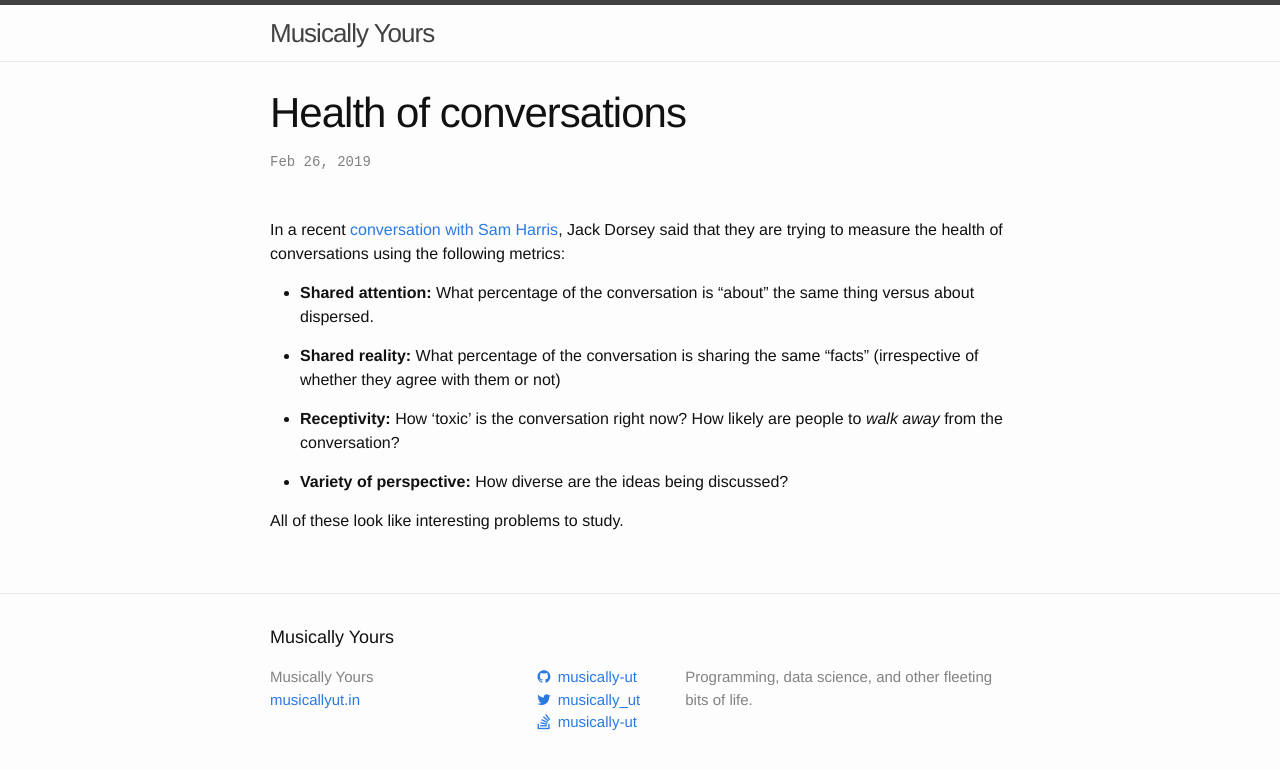
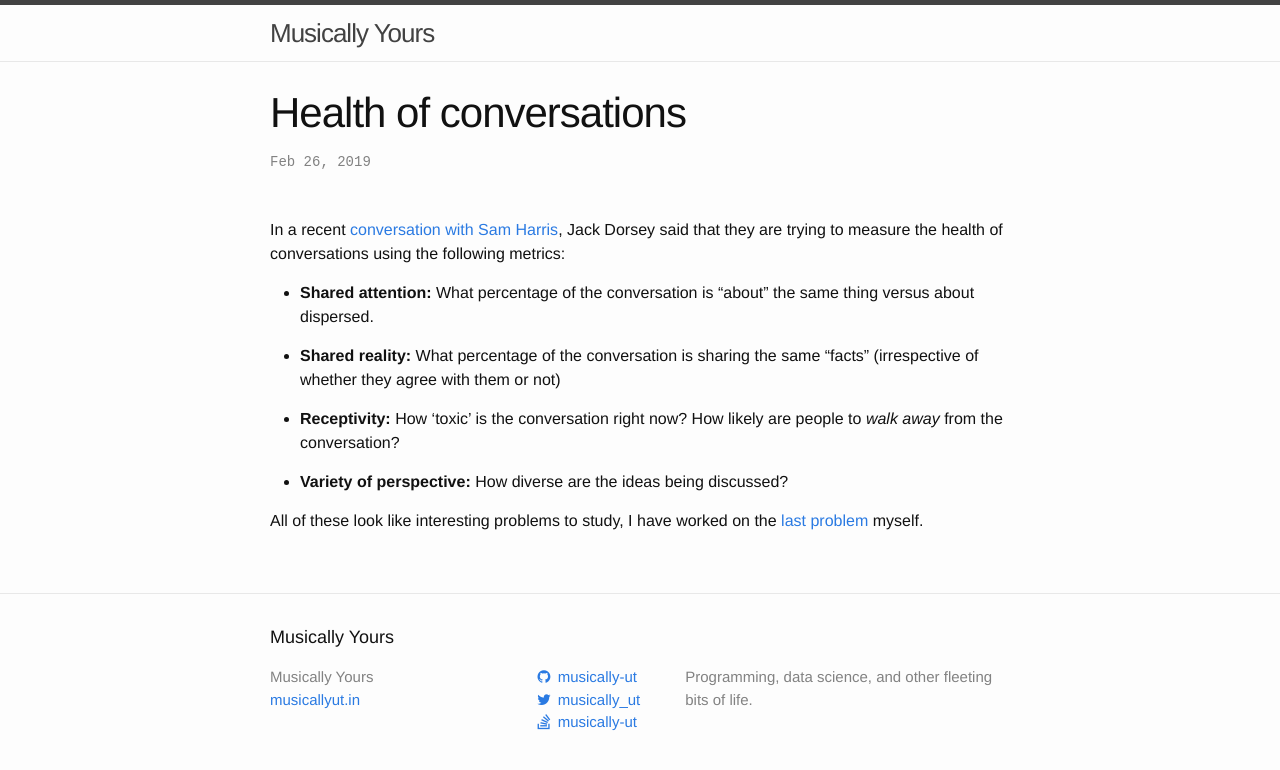
Before and after one commit to musically-ut/musically-ut.github.io, a Jekyll site: the page built from _posts/2019-02-26-conversation-health.md, in a window 1280 px wide. Shown: the top 770 px of the page. Built offline with Jekyll 4.4.1, drawn with Linux system fonts in a browser that asks for light colours; nearby versions of some CDN libraries.

Commit message:
Include link to WSDM paper.

```diff
--- a/_posts/2019-02-26-conversation-health.md
+++ b/_posts/2019-02-26-conversation-health.md
@@ -15,4 +15,4 @@ In a recent [conversation with Sam Harris](https://youtu.be/lOvbEmufGwY?t=1967),
   - **Variety of perspective:** How diverse are the ideas being discussed?
 
 
-All of these look like interesting problems to study.
+All of these look like interesting problems to study, I have worked on the [last problem](https://dl.acm.org/citation.cfm?id=3290965) myself.
```
